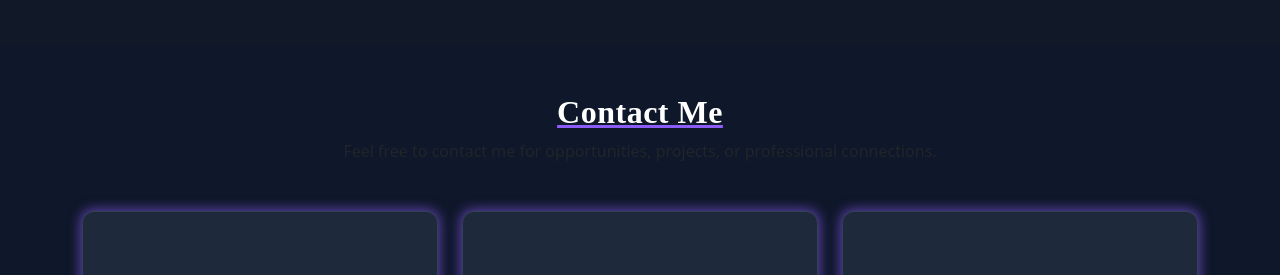
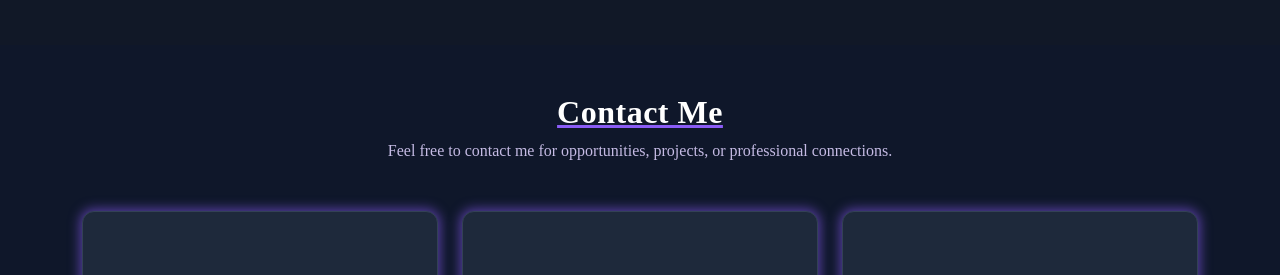
Before and after one commit to Rimnassereldine/rim-portfolio, a plain HTML site: page index.html in a window 1280 px wide. Shown: the part 2295-2570 px from the top of the page. Drawn offline with nearby package versions, Linux system fonts and the light colour scheme.

Commit message:
Update portfolio

```diff
--- a/index.html
+++ b/index.html
@@ -257,7 +257,7 @@
     <div class="row justify-content-center text-center">
       <div class="col-12 col-lg-8">
         <h1 class="section-title">Contact Me</h1>
-        <p class="about-text">
+        <p class="about-text" style="color: #c5bbe4; font-family: 'Poppins';">
           Feel free to contact me for opportunities, projects, or professional connections.
         </p>
       </div>
```
